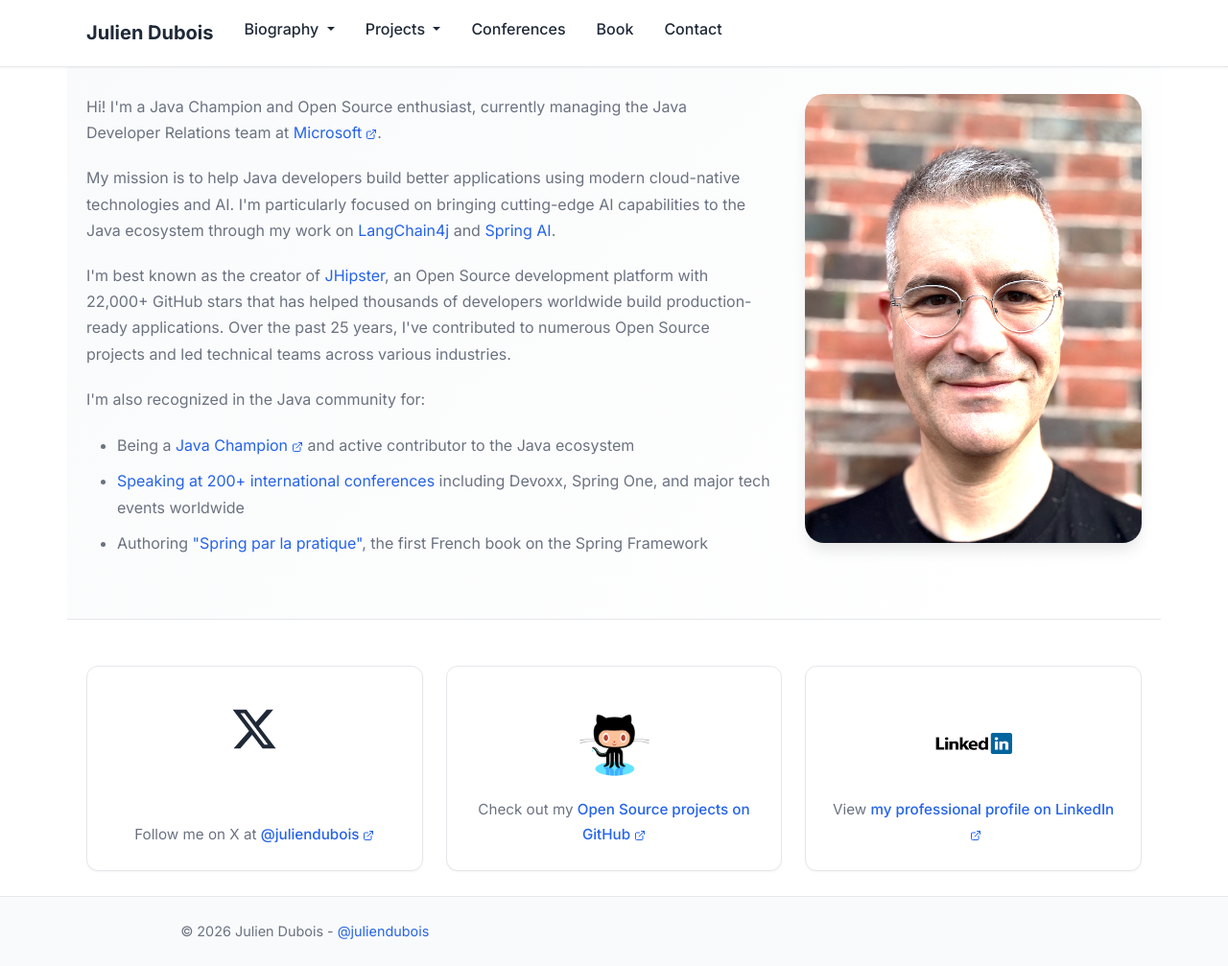
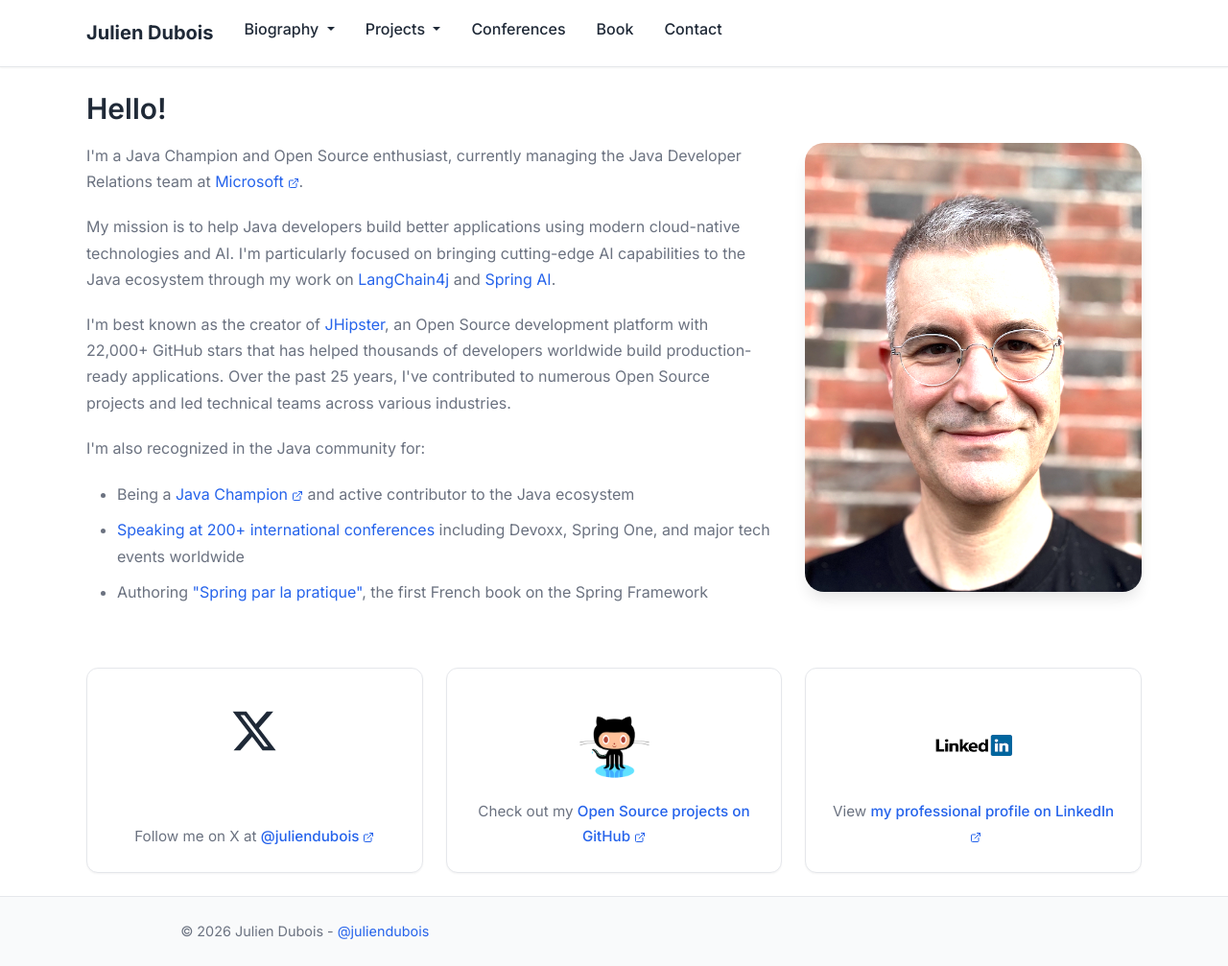
Before and after one commit to jdubois/jdubois.github.com, a Jekyll site: the page built from index.html, in a window 1280 px wide and 1007 px high. Shown: the whole window at 96% size. Built offline with Jekyll 4.4.1, drawn with Linux system fonts in a browser that asks for light colours.

Commit message:
Refactor HTML structure: change hero-section to content-section and add introductory heading

```diff
--- a/index.html
+++ b/index.html
@@ -3,11 +3,13 @@
 title: Julien Dubois
 ---
 
-<div class="hero-section">
+<div class="content-section">
+    <h2>Hello!</h2>
+
     <div class="row">
         <div class="col-lg-8">
             <p>
-                Hi! I'm a Java Champion and Open Source enthusiast, currently managing the Java Developer Relations team at <a href="https://www.microsoft.com" target="_blank">Microsoft</a>.
+                I'm a Java Champion and Open Source enthusiast, currently managing the Java Developer Relations team at <a href="https://www.microsoft.com" target="_blank">Microsoft</a>.
             </p>
 
             <p>
```
